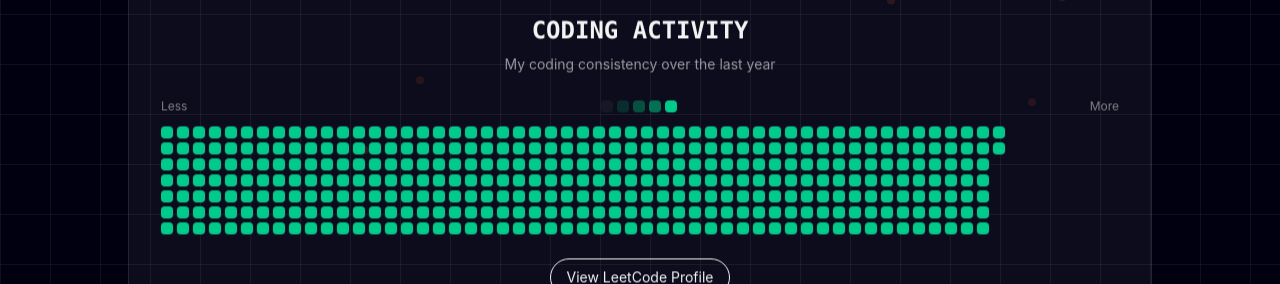
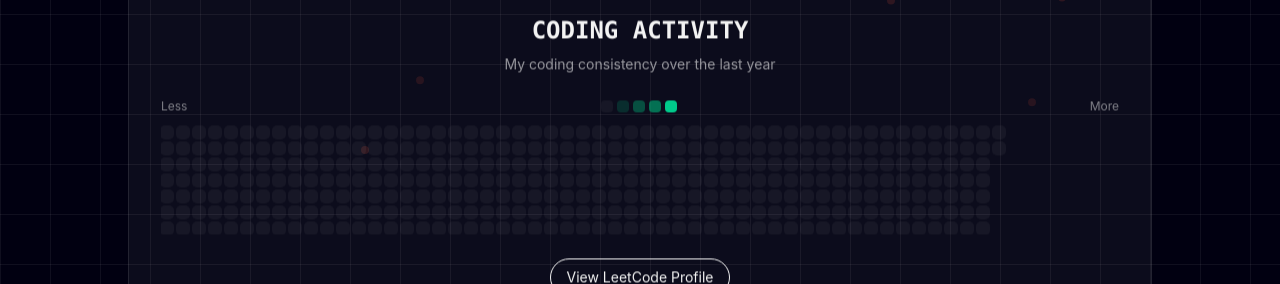
Before and after one commit to Manash2005/portfolio, a React (Vite) app in the folder client/: page / in a window 1280 px wide. Shown: the part 2000-2284 px from the top of the page. Built offline with nearby package versions, Linux system fonts and the light colour scheme; no server answers.

Commit message:
bug : Heatmap all green dots bug fixed

```diff
--- a/client/src/components/LeetCodeHeatmap.jsx
+++ b/client/src/components/LeetCodeHeatmap.jsx
@@ -92,22 +92,15 @@ export default function LeetCodeHeatmap({ data = [] }) {
             ${isMobile ? "auto-cols-[8px] gap-1" : "auto-cols-[12px] gap-1"}
           `}
         >
-          {cells.map((cell) => (
+         {cells.map((cell) => (
             <div
               key={cell.date}
-              title={`
-              ${cell.date}
-
-              LeetCode: ${cell.leetcode}
-              GFG: ${cell.gfg}
-
-              Total: ${cell.total}
-              `}
+              title={`${cell.date}\nSubmissions: ${cell.count}`}
               className={`
                 rounded-sm
                 ring-1 ring-white/5
                 ${isMobile ? "h-2 w-2" : "h-3 w-3"}
-                ${getColorClass(cell.total)}
+                ${getColorClass(cell.count)}
               `}
             />
           ))}
```
